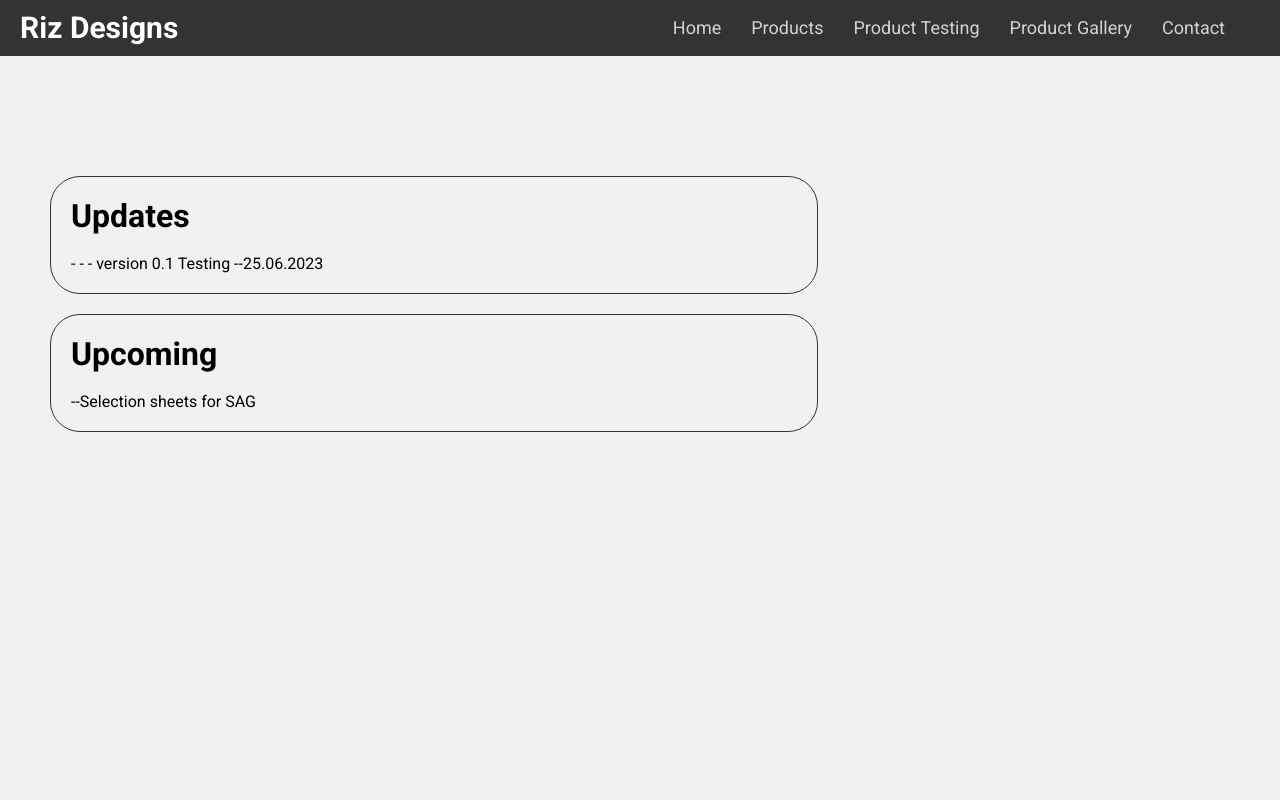
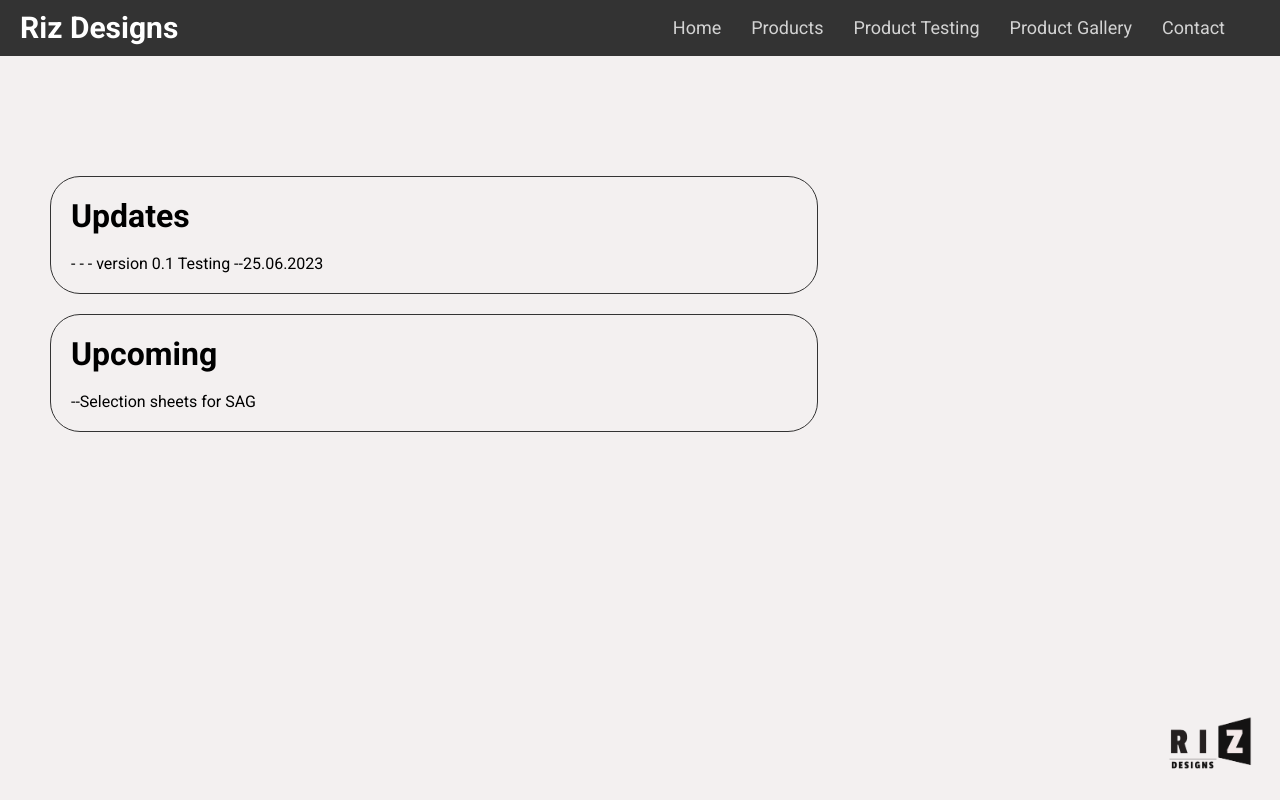
Before and after one commit to MohamedRiya-prog/TechnicalSelection-RizDesigns, a plain HTML site: page index.html in a window 1280 px wide. Drawn offline with Linux system fonts and the light colour scheme.

Commit message:
update index

```diff
--- a/index.html
+++ b/index.html
@@ -46,6 +46,6 @@
         <br>
         <p>--Selection sheets for SAG</p>
     </div>
-    <img src="/images/My Logo.png" alt="" class="logoImg">
+    <img src="My Logo.png" alt="" class="logoImg">
 </body>
 </html>
```
